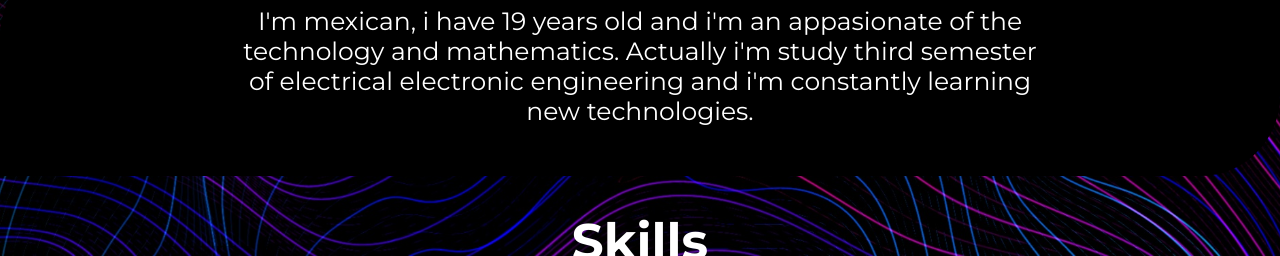
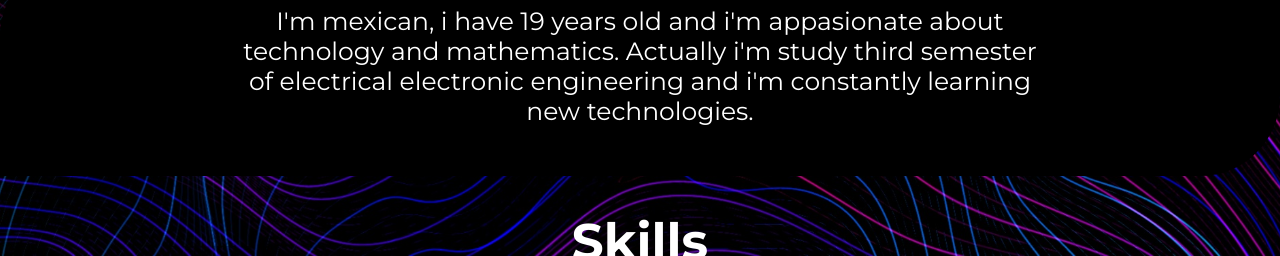
Before and after one commit to JoseAMM/Portafolio-Jos--Medina, a plain HTML site: page index.html in a window 1280 px wide. Shown: the part 544-800 px from the top of the page. Drawn offline with Linux system fonts and the light colour scheme.

Commit message:
Add files via upload

```diff
--- a/index.html
+++ b/index.html
@@ -35,7 +35,7 @@
         <h3>Hello...</h3>
         <section class="main__contentPresentation--presentation">
           <p>
-            I'm mexican, i have 19 years old and i'm an appasionate of the technology and
+            I'm mexican, i have 19 years old and i'm appasionate about technology and
             mathematics.
             Actually i'm study third semester of electrical
             electronic engineering and i'm constantly learning new technologies.
```
